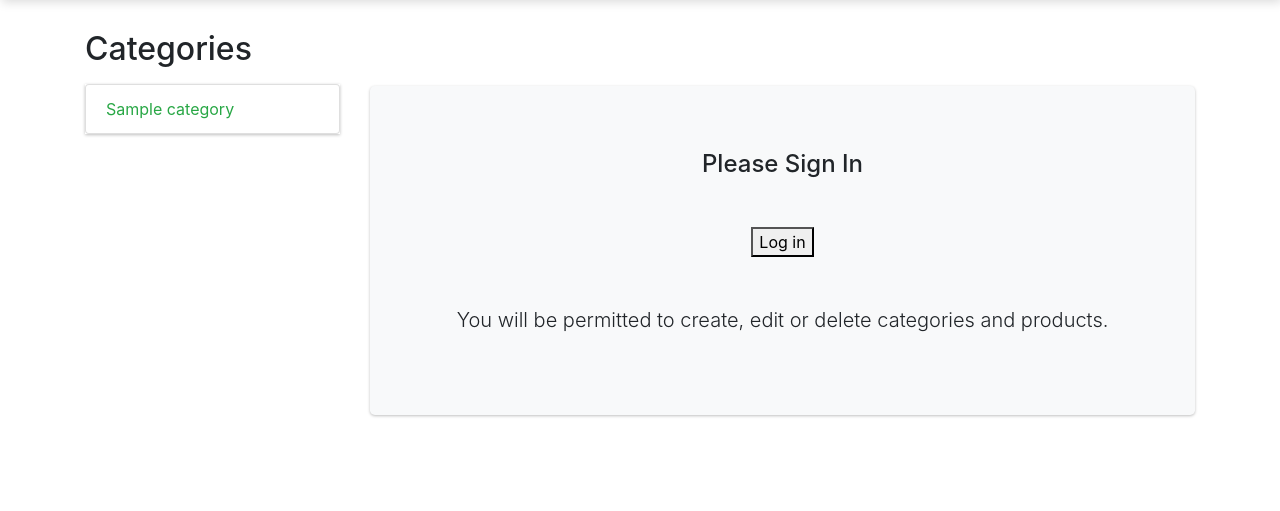
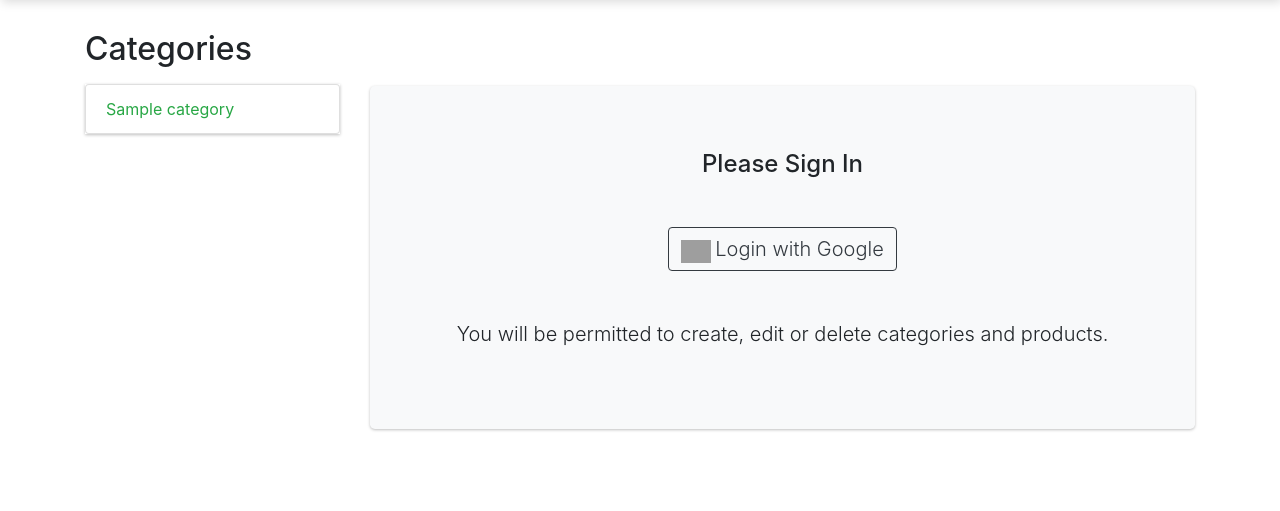
Before and after one commit to AlikZi/udacity-fullstack-catalog-project4, a Flask app: template project/templates/login.html in a window 1280 px wide. Shown: the part 86-597 px from the top of the page. Run offline with Flask 2, Linux system fonts and the light colour scheme; the template is opened without the code that fills it: most values are stand-ins (such as "Sample title", 1, 10 or a date in 2020); parts of the project's set-up code (start-up, migrations or seed data) failed here and were passed over; some libraries are stand-ins or nearby versions; grey boxes are pictures that could not be loaded.

Commit message:
Style google sign-in button

```diff
--- a/project/templates/login.html
+++ b/project/templates/login.html
@@ -5,9 +5,9 @@
     <div class="jumbotron text-center bg-light box-shadow">
       <h1 class="h4">Please Sign In</h1>
       <div id="signinButton" class="my-5">
-        <button class="g-signin" data-scope="openid email" data-clientid={{CLIENT_ID}} data-redirecturi="postmessage"
+        <button class="g-signin btn btn-outline-dark" data-scope="openid email" data-clientid={{CLIENT_ID}} data-redirecturi="postmessage"
           data-accesstype="offline" data-cookiepolicy="single_host_origin" data-callback="signInCallback"
-          data-approvalprompt="force">Log in
+          data-approvalprompt="force"><img class="mr-1" width="30px" class="mr-2" alt="Google &quot;G&quot; Logo" src="https://upload.wikimedia.org/wikipedia/commons/thumb/5/53/Google_%22G%22_Logo.svg/512px-Google_%22G%22_Logo.svg.png"/><span class="lead">Login with Google</span>
         </button>
       </div>
       <p class="lead">You will be permitted to create, edit or delete categories and products.</p>
```
